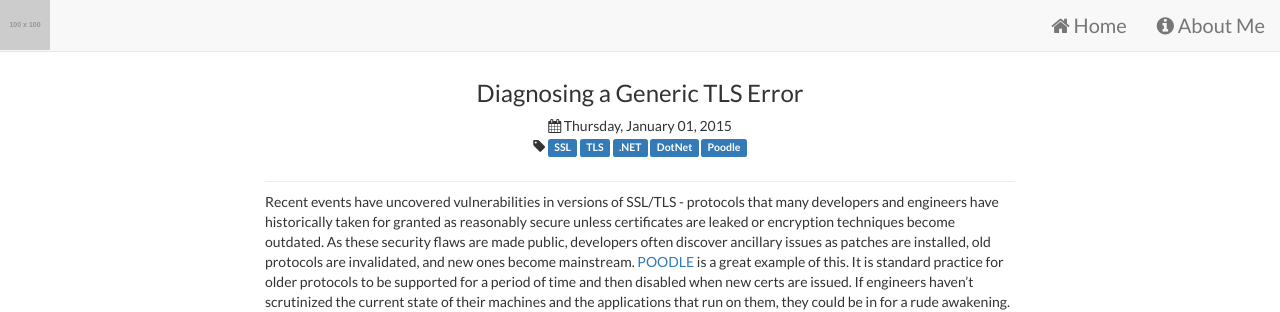
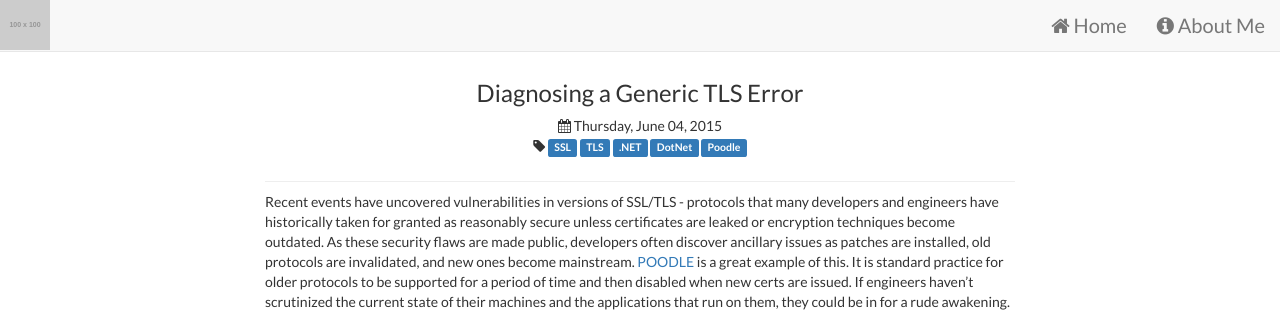
Before and after one commit to jmrgn/jmrgn.github.io, a Jekyll site: the page built from _posts/2015-06-03-diagnosing-a-generic-tls-error.md, in a window 1280 px wide and 900 px high. Shown: the top 312 px of the window. Built offline with Jekyll 4.4.1, drawn with Linux system fonts in a browser that asks for light colours; nearby versions of some CDN libraries; Markdown is read by kramdown in place of the engine named in the settings; comment, search, counter and statistics services are not loaded.

Commit message:
Fixed the date

```diff
--- a/_posts/2015-06-03-diagnosing-a-generic-tls-error.md
+++ b/_posts/2015-06-03-diagnosing-a-generic-tls-error.md
@@ -1,7 +1,7 @@
 ---
 layout: post
 tags: SSL TLS .NET DotNet Poodle
-date: 2015-01-01 13:13
+date: 2015-06-04 13:13
 title: Diagnosing a Generic TLS Error
 published: true
 ---
```
